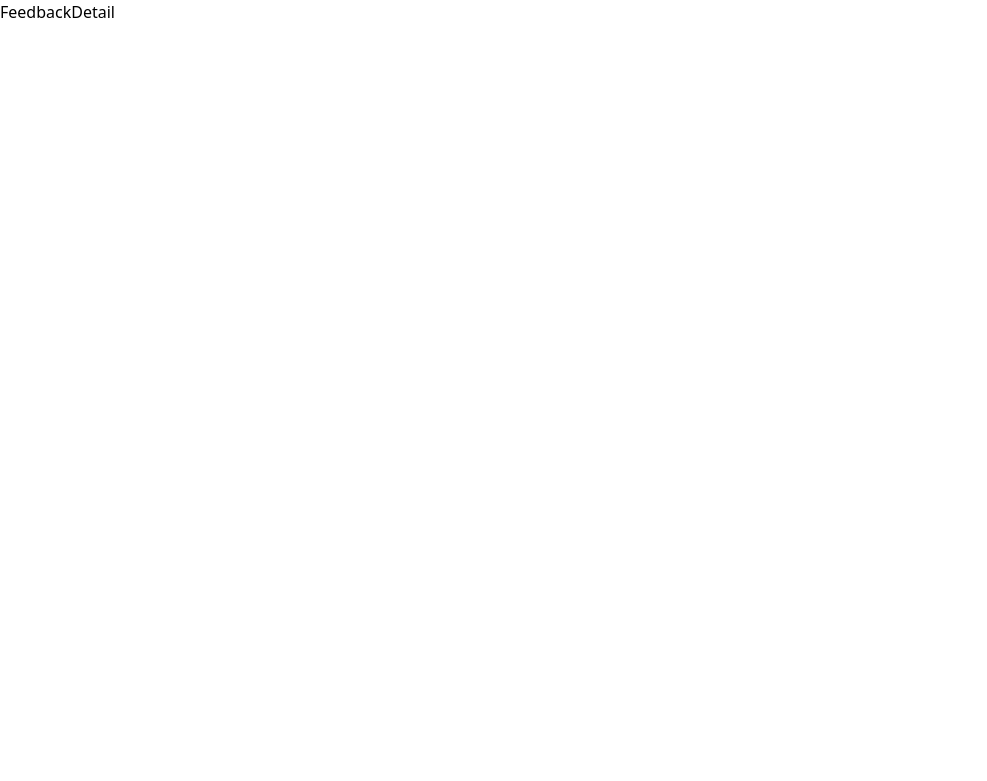
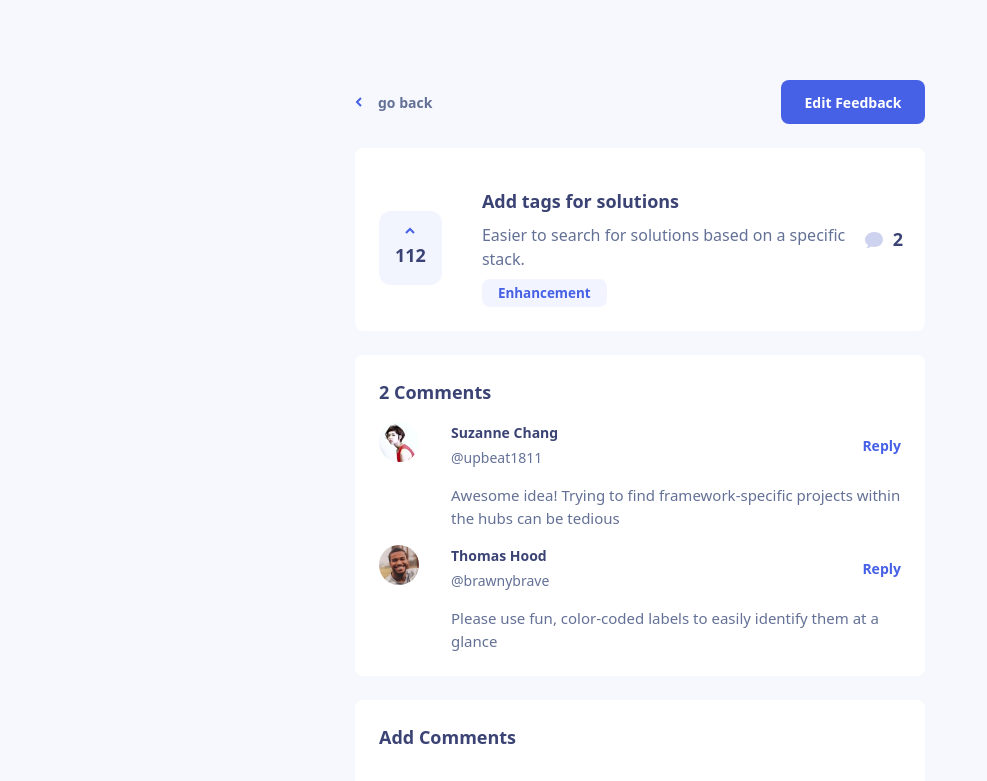
Before and after one commit to EkChills/product-feedback-typescript, a React (Vite) app: page /suggestions/1 in a window 1280 px wide. Shown: the top 781 px of the page, without its empty margins (0-987 px from the left). Built offline with nearby package versions, Linux system fonts and the light colour scheme.

Commit message:
feedback page

```diff
--- /dev/null
+++ b/src/components/AddComment.tsx
@@ -0,0 +1,21 @@
+import { useState } from "react"
+import ActionButton from "./ui/ActionButton"
+import { useAppSelector, useAppDispatch } from "../types/hooks"
+
+const AddComment = ():JSX.Element => {
+  const [comment, setComment] = useState<string>('')
+  return (
+    <div className="flex flex-col bg-[#FFFFFF] p-[1.5rem] rounded-lg">
+      <h2 className="text-[#3A4374] font-bold text-[1.125rem] capitalize">add comments</h2>
+      <input type="text" placeholder="Type your comment here" className="input mt-8 input-bordered input-primary bg-[#F7F8FD] h-[5rem] w-full" />
+      <div className="flex items-center justify-between mt-[1rem]">
+        <span className="text-[#647196] text-[.8125rem] sm:text-[.938rem] font-[400]">250 Characters left</span>
+        <ActionButton className="bg-[#AD1FEA]">
+          post commment
+        </ActionButton>
+      </div>
+    </div>
+  )
+}
+
+export default AddComment
--- /dev/null
+++ b/src/components/SingleComment.tsx
@@ -0,0 +1,54 @@
+import SingleReply from "./SingleReply";
+
+interface User {
+  image:string;
+  name:string;
+  username:string
+}
+
+export interface Replies {
+  content:string;
+  replyingTo:string;
+  user:User;
+}
+
+
+interface Comment {
+  id:number;
+  content:string;
+  user:User;
+  replies?:Replies[]
+}
+
+
+
+const SingleComment = ({id,content,user, replies}:Comment) => {
+  return (
+    <>
+    <article className={`flex flex-col  mt-4 space-y-[1rem]`}>
+      <div className="sm:flex sm:items-start sm:space-x-8">
+      <img src={user.image} className="hidden rounded-full sm:block w-[2.5rem] h-[2.5rem]" alt="user avatar" />
+      <div className="w-full">
+      <div className="flex items-center justify-between mb-4 w-[100%]">
+        <div className="flex items-center space-x-4 sm:space-x-0">
+          <img src={user.image} className="rounded-full sm:hidden w-[2.5rem] h-[2.5rem]" alt="user avatar" />
+          <div className="flex flex-col space-y-1">
+            <h3 className="text-[#3A4374] text-[.8215rem] sm:text-[.875rem] font-bold">
+              {user.name}
+            </h3>
+            <p className="text-[#647196] text-[.8215rem] sm:text-[.875rem]">@{user.username}</p>
+          </div>
+        </div>
+        <button className="text-[#4661E6] text-[.8215rem] capitalize sm:text-[.875rem] font-[600]">reply</button>
+      </div>
+      <p className="text-[#647196] text-[.8215rem] sm:text-[0.938rem]">{content}</p>
+      </div>
+
+      </div>
+    </article>
+    {replies && replies.map((reply, index) => <SingleReply key={index} {...reply} />)}
+    </>
+  )
+}
+
+export default SingleComment
--- /dev/null
+++ b/src/components/SingleReply.tsx
@@ -0,0 +1,29 @@
+import { Replies } from "./SingleComment"
+
+const SingleReply = ({content, replyingTo, user}:Replies):JSX.Element => {
+  return (
+    <article className={`flex flex-col w-full mt-4 pl-[1.5rem] space-y-[1rem]`}>
+    <div className="sm:flex sm:items-start sm:space-x-8">
+    <img src={user.image} className="hidden rounded-full sm:block w-[2.5rem] h-[2.5rem]" alt="user avatar" />
+    <div className="">
+    <div className="flex items-center justify-between mb-4">
+      <div className="flex items-center space-x-4 sm:space-x-0">
+        <img src={user.image} className="rounded-full sm:hidden w-[2.5rem] h-[2.5rem]" alt="user avatar" />
+        <div className="flex flex-col space-y-1">
+          <h3 className="text-[#3A4374] text-[.8215rem] sm:text-[.875rem] font-bold">
+            {user.name}
+          </h3>
+          <p className="text-[#647196] text-[.8215rem] sm:text-[.875rem]">@{user.username}</p>
+        </div>
+      </div>
+      <button className="text-[#4661E6] text-[.8215rem] capitalize sm:text-[.875rem] font-[600]">reply</button>
+    </div>
+    <p className="text-[#647196] text-[.8215rem] sm:text-[.94rem]"><span className="text-[#AD1FEA] text-[.8125rem] sm:text-[0.938rem] font-bold">@{replyingTo + ''}</span>{content}</p>
+    </div>
+
+    </div>
+  </article>
+  )
+}
+
+export default SingleReply
--- a/src/components/Suggestion.tsx
+++ b/src/components/Suggestion.tsx
@@ -4,6 +4,7 @@ import { useCallback, useEffect, useRef, useState } from 'react';
 import { useAppDispatch } from '../types/hooks';
 import {incUpVote} from '../features/productsRequestSlice'
 import styled from 'styled-components';
+import { Link } from 'react-router-dom';
 
 
 
@@ -17,7 +18,7 @@ interface Comment {
   };
 }
 
-interface Props {
+interface Props  {
   id: number;
   title: string;
   category: string;
@@ -35,7 +36,7 @@ const Suggestion = ({
   status,
   description,
   comments,
-}: Props): JSX.Element => {
+}: Props ): JSX.Element => {
   const [isActive, setIsActive] = useState<boolean>(false)
   const upVoteRef = useRef< number | null>(0)
   const dispatch = useAppDispatch()
@@ -69,14 +70,14 @@ const Suggestion = ({
         <img src={commentIcon} alt="comment" />
         <span className='card-title-text'>{comments?.length}</span>
       </div>
-    <h2 className="card-title-text sm:hidden">{title}</h2>
+    <Link to={`/suggestions/${id}`}><h2 className="card-title-text sm:hidden hover:text-[#4661E6] transition-all ease-in-out">{title}</h2></Link>
     <div className='sm:flex sm:items-center sm:space-x-[2.5rem]'>
     <button onClick={increaseVote} className={`rounded-lg px-[1rem] cursor-pointer  active:bg-[#4661E6] transition-all duration-300 text-[#4661E6] text-[.84rem] capitalize ${isActive? 'bg-[#4661E6]' : 'bg-[#F2F4FE] hover:bg-[#CFD7FF]'} font-[600] py-1 hidden sm:flex items-center space-x-[.6rem] sm:flex-col sm:space-x-0 sm:space-y-[.5rem] sm:p-[1rem] sm:rounded-xl`}>
     <svg width="10" height="7" xmlns="http://www.w3.org/2000/svg"><path d="M1 6l4-4 4 4"  className={`${isActive ? 'upvoted-svg' :'downvoted-svg'}`} stroke-width="2" fill="none" fill-rule="evenodd"/></svg>
         <span className={` ${isActive ?'text-[#ffffff]' : 'text-[#3A4374]' } text-[.8125rem] font-bold sm:text-[18px] `}>{upvotes}</span>
       </button>
     <div className="flex flex-col space-y-[.5rem] items-start">
-      <h2 className="card-title-text hidden sm:block">{title}</h2>
+    <Link to={`/suggestions/${id}`}><h2 className="card-title-text hidden sm:block hover:text-[#4661E6] transition-all ease-in-out">{title}</h2></Link>
       <p className="card-title-desc">{description}</p>
       <button className="small-btn">
         {category}
--- /dev/null
+++ b/src/components/ui/ActionButton.tsx
@@ -0,0 +1,15 @@
+import { ReactNode } from "react";
+
+interface Props extends React.ComponentPropsWithoutRef<'button'> {
+  children: ReactNode;
+  className: string;
+
+}
+
+const ActionButton = ({ children, className = 'bg-[#4661E6]', ...rest }: Props) => {
+  return <button {...rest} className={`w-[9rem] h-[2.75rem]  flex justify-center items-center rounded-lg ${className}`}>
+    <span className="text-[.8125rem] sm:text-[.875rem] font-bold text-white">{children}</span>
+    </button>;
+};
+
+export default ActionButton;
--- a/src/data.json
+++ b/src/data.json
@@ -1,6 +1,6 @@
 {
   "currentUser": {
-    "image": "./assets/user-images/image-zena.jpg",
+    "image": "../assets/user-images/image-zena.jpg",
     "name": "Zena Kelley",
     "username": "velvetround"
   },
@@ -17,7 +17,7 @@
           "id": 1,
           "content": "Awesome idea! Trying to find framework-specific projects within the hubs can be tedious",
           "user": {
-            "image": "./assets/user-images/image-suzanne.jpg",
+            "image": "../assets/user-images/image-suzanne.jpg",
             "name": "Suzanne Chang",
             "username": "upbeat1811"
           }
@@ -26,7 +26,7 @@
           "id": 2,
           "content": "Please use fun, color-coded labels to easily identify them at a glance",
           "user": {
-            "image": "./assets/user-images/image-thomas.jpg",
+            "image": "../assets/user-images/image-thomas.jpg",
             "name": "Thomas Hood",
             "username": "brawnybrave"
           }
@@ -45,7 +45,7 @@
           "id": 3,
           "content": "Also, please allow styles to be applied based on system preferences. I would love to be able to browse Frontend Mentor in the evening after my device’s dark mode turns on without the bright background it currently has.",
           "user": {
-            "image": "./assets/user-images/image-elijah.jpg",
+            "image": "../assets/user-images/image-elijah.jpg",
             "name": "Elijah Moss",
             "username": "hexagon.bestagon"
           }
@@ -54,7 +54,7 @@
           "id": 4,
           "content": "Second this! I do a lot of late night coding and reading. Adding a dark theme can be great for preventing eye strain and the headaches that result. It’s also quite a trend with modern apps and  apparently saves battery life.",
           "user": {
-            "image": "./assets/user-images/image-james.jpg",
+            "image": "../assets/user-images/image-james.jpg",
             "name": "James Skinner",
             "username": "hummingbird1"
           },
@@ -63,7 +63,7 @@
               "content": "While waiting for dark mode, there are browser extensions that will also do the job. Search for 'dark theme' followed by your browser. There might be a need to turn off the extension for sites with naturally black backgrounds though.",
               "replyingTo": "hummingbird1",
               "user": {
-                "image": "./assets/user-images/image-anne.jpg",
+                "image": "../assets/user-images/image-anne.jpg",
                 "name": "Anne Valentine",
                 "username": "annev1990"
               }
@@ -72,7 +72,7 @@
               "content": "Good point! Using any kind of style extension is great and can be highly customizable, like the ability to change contrast and brightness. I'd prefer not to use one of such extensions, however, for security and privacy reasons.",
               "replyingTo": "annev1990",
               "user": {
-                "image": "./assets/user-images/image-ryan.jpg",
+                "image": "../assets/user-images/image-ryan.jpg",
                 "name": "Ryan Welles",
                 "username": "voyager.344"
               }
@@ -93,7 +93,7 @@
           "id": 5,
           "content": "Much easier to get answers from devs who can relate, since they've either finished the challenge themselves or are in the middle of it.",
           "user": {
-            "image": "./assets/user-images/image-george.jpg",
+            "image": "../assets/user-images/image-george.jpg",
             "name": "George Partridge",
             "username": "soccerviewer8"
           }
@@ -112,7 +112,7 @@
           "id": 6,
           "content": "Right now, there is no ability to add images while giving feedback which isn't ideal because I have to use another app to show what I mean",
           "user": {
-            "image": "./assets/user-images/image-javier.jpg",
+            "image": "../assets/user-images/image-javier.jpg",
             "name": "Javier Pollard",
             "username": "warlikeduke"
           }
@@ -121,7 +121,7 @@
           "id": 7,
           "content": "Yes I'd like to see this as well. Sometimes I want to add a short video or gif to explain the site's behavior..",
           "user": {
-            "image": "./assets/user-images/image-roxanne.jpg",
+            "image": "../assets/user-images/image-roxanne.jpg",
             "name": "Roxanne Travis",
             "username": "peppersprime32"
           }
@@ -140,7 +140,7 @@
           "id": 8,
           "content": "I also want to be notified when devs I follow submit projects on FEM. Is in-app notification also in the pipeline?",
           "user": {
-            "image": "./assets/user-images/image-victoria.jpg",
+            "image": "../assets/user-images/image-victoria.jpg",
             "name": "Victoria Mejia",
             "username": "arlen_the_marlin"
           },
@@ -149,7 +149,7 @@
               "content": "Bumping this. It would be good to have a tab with a feed of people I follow so it's easy to see what challenges they’ve done lately. I learn a lot by reading good developers' code.",
               "replyingTo": "arlen_the_marlin",
               "user": {
-                "image": "./assets/user-images/image-zena.jpg",
+                "image": "../assets/user-images/image-zena.jpg",
                 "name": "Zena Kelley",
                 "username": "velvetround"
               }
@@ -160,7 +160,7 @@
           "id": 9,
           "content": "I've been saving the profile URLs of a few people and I check what they’ve been doing from time to time. Being able to follow them solves that",
           "user": {
-            "image": "./assets/user-images/image-jackson.jpg",
+            "image": "../assets/user-images/image-jackson.jpg",
             "name": "Jackson Barker",
             "username": "countryspirit"
           }
@@ -187,7 +187,7 @@
           "id": 10,
           "content": "This would be awesome! It would be so helpful to see an overview of my code in a way that makes it easy to spot where things could be improved.",
           "user": {
-            "image": "./assets/user-images/image-victoria.jpg",
+            "image": "../assets/user-images/image-victoria.jpg",
             "name": "Victoria Mejia",
             "username": "arlen_the_marlin"
           }
@@ -196,7 +196,7 @@
           "id": 11,
           "content": "Yeah, this would be really good. I'd love to see deeper insights into my code!",
           "user": {
-            "image": "./assets/user-images/image-jackson.jpg",
+            "image": "../assets/user-images/image-jackson.jpg",
             "name": "Jackson Barker",
             "username": "countryspirit"
           }
@@ -215,7 +215,7 @@
           "id": 12,
           "content": "Having a path through the challenges that I could follow would be brilliant! Sometimes I'm not sure which challenge would be the best next step to take. So this would help me navigate through them!",
           "user": {
-            "image": "./assets/user-images/image-george.jpg",
+            "image": "../assets/user-images/image-george.jpg",
             "name": "George Partridge",
             "username": "soccerviewer8"
           }
@@ -234,7 +234,7 @@
           "id": 13,
           "content": "I haven't built a portfolio site yet, so this would be really helpful. Might it also be possible to choose layout and colour themes?!",
           "user": {
-            "image": "./assets/user-images/image-ryan.jpg",
+            "image": "../assets/user-images/image-ryan.jpg",
             "name": "Ryan Welles",
             "username": "voyager.344"
           }
@@ -253,7 +253,7 @@
           "id": 14,
           "content": "This would be great! At the moment, I'm just starting challenges in order to save them. But this means the My Challenges section is overflowing with projects and is hard to manage. Being able to bookmark challenges would be really helpful.",
           "user": {
-            "image": "./assets/user-images/image-suzanne.jpg",
+            "image": "../assets/user-images/image-suzanne.jpg",
             "name": "Suzanne Chang",
             "username": "upbeat1811"
           }
@@ -280,7 +280,7 @@
           "id": 15,
           "content": "I'd love to see this! It always makes me so happy to see little details like these on websites.",
           "user": {
-            "image": "./assets/user-images/image-victoria.jpg",
+            "image": "../assets/user-images/image-victoria.jpg",
             "name": "Victoria Mejia",
             "username": "arlen_the_marlin"
           },
@@ -289,7 +289,7 @@
               "content": "Me too! I'd also love to see celebrations at specific points as well. It would help people take a moment to celebrate their achievements!",
               "replyingTo": "arlen_the_marlin",
               "user": {
-                "image": "./assets/user-images/image-suzanne.jpg",
+                "image": "../assets/user-images/image-suzanne.jpg",
                 "name": "Suzanne Chang",
                 "username": "upbeat1811"
               }
--- a/src/pages/FeedbackDetail.tsx
+++ b/src/pages/FeedbackDetail.tsx
@@ -1,9 +1,47 @@
-import React from 'react'
+import { useParams } from "react-router-dom";
+import leftArrow from "../assets/shared/icon-arrow-left.svg";
+import AddComment from "../components/AddComment";
+import SingleComment from "../components/SingleComment";
+import Suggestion from "../components/Suggestion";
+import ActionButton from "../components/ui/ActionButton";
+import { useAppSelector } from "../types/hooks";
 
 const FeedbackDetail = () => {
+  const {suggestions} = useAppSelector((store) => store.productRequest)
+  const { id } = useParams<{ id?: number | any }>();
+  console.log(id);
+
+  const singleSuggestion = suggestions.find((suggestion) => suggestion.id == id)!
+
+
+
   return (
-    <div>FeedbackDetail</div>
-  )
-}
+    <div className="px-[1.5rem] bg-[#F7F8FD] sm:px-[2.5rem] pt-[2rem] sm:pt-[4rem] pb-[4rem] lg:px-[10rem] xl:px-[22.188rem] lg:pt-[5rem]">
+      <div className="flex flex-col space-y-[1.5rem]">
+        <div className="flex justify-between items-center">
+          <button className="flex items-center space-x-[1rem]">
+            <img src={leftArrow} alt="back arrow icon" />
+            <p className="text-[#647196] font-bold text-[.8125rem] sm:text-[.875rem]">
+              go back
+            </p>
+          </button>
+          <ActionButton id="edit button" className="capitalize bg-[#4661E6] hover:opacity-60 transition-all ease-out">
+            edit feedback
+          </ActionButton>
+        </div>
+        <Suggestion  {...singleSuggestion}  />
+        <div className="flex flex-col bg-[#FFFFFF] p-[1.5rem] rounded-lg">
+          <h2 className="text-[#3A4374] font-bold text-[1.125rem] capitalize">{singleSuggestion?.comments?.length} comments</h2>
+          {singleSuggestion.comments && <div className="">
+                {singleSuggestion.comments.map((comment) => {
+                  return <SingleComment {...comment} />
+                })}
+            </div>}
+        </div>
+        <AddComment />
+      </div>
+    </div>
+  );
+};
 
-export default FeedbackDetail
+export default FeedbackDetail;
--- a/tailwind.config.cjs
+++ b/tailwind.config.cjs
@@ -4,5 +4,5 @@ module.exports = {
   theme: {
     extend: {},
   },
-  plugins: [],
+  plugins: [require('daisyui')],
 }
```
Also changed, not shown: src/features/productsRequestSlice.tsx (+10 -0 lines).
